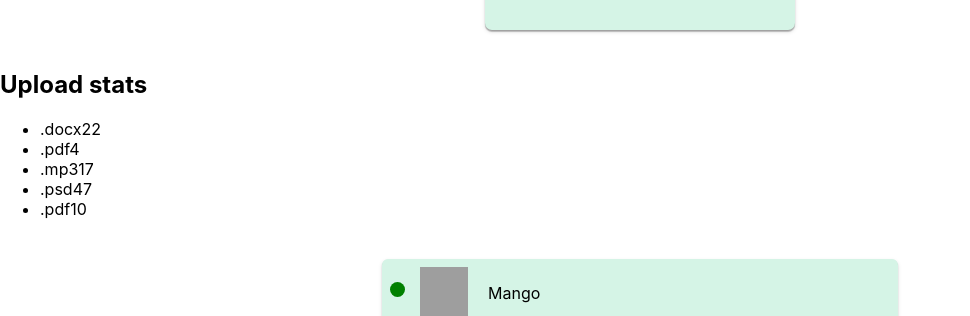
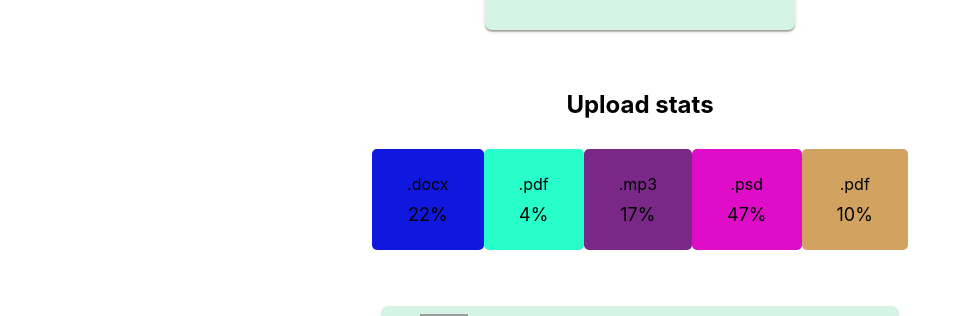
Before and after one commit to KatarzynaCependa/goit-react-hw-01-components, a React (Create React App) app: page / in a window 1280 px wide. Shown: the part 352-668 px from the top of the page, without its empty margins (0-970 px from the left). Built offline with nearby package versions, Linux system fonts and the light colour scheme; grey boxes are pictures that could not be loaded.

Commit message:
Updating styles for task no.2

```diff
--- a/src/components/Statistics/Statistics.jsx
+++ b/src/components/Statistics/Statistics.jsx
@@ -1,15 +1,19 @@
 import PropTypes from 'prop-types';
-// import css from 'components/Statistics/Statistics.module.css';
+import css from 'components/Statistics/Statistics.module.css';
 
 export const Statistics = ({ title, stats }) => {
   return (
-    <section class="statistics">
-      {title && <h2 class="title">{title}</h2>}
-      <ul class="stat-list">
+    <section className={css.statistics}>
+      {title && <h2 className={css.title}>{title}</h2>}
+      <ul className={css.statList}>
         {stats.map(({ id, label, percentage }) => (
-          <li class="item">
-            <span class="label">{label}</span>
-            <span class="percentage">{percentage}</span>
+          <li
+            className={css.item}
+            key={id}
+            style={{ backgroundColor: randomColor() }}
+          >
+            <span>{label}</span>
+            <span className={css.percentage}>{percentage}%</span>
           </li>
         ))}
       </ul>
@@ -22,8 +26,6 @@ Statistics.propTypes = {
   stats: PropTypes.array,
 };
 
-// function getRandomHexColor() {
-//   return `#${Math.floor(Math.random() * 16777215)
-//     .toString(16)
-//     .padStart(6, 0)}`;
-// }
+const randomColor = () => {
+  return `#${Math.floor(Math.random() * 16777215).toString(16)}`;
+};
--- a/src/components/Statistics/Statistics.module.css
+++ b/src/components/Statistics/Statistics.module.css
@@ -0,0 +1,30 @@
+.statistics {
+  display: table;
+  margin: 40px auto;
+  width: 500px;
+}
+
+.title {
+  text-align: center;
+}
+
+.statList {
+  list-style: none;
+  padding: 0;
+  text-align: center;
+  justify-content: space-around;
+  display: flex;
+  margin-top: 30px;
+}
+
+.item {
+  display: flex;
+  flex-direction: column;
+  gap: 10px;
+  padding: 25px 35px;
+  border-radius: 5px;
+}
+
+.percentage {
+  font-size: large;
+}
--- a/src/components/TransactionHistory/TransactionHistory.module.css
+++ b/src/components/TransactionHistory/TransactionHistory.module.css
@@ -16,5 +16,6 @@ td {
 
 tr:hover {
   background-color: #d5f4e6;
+  color: gray;
   cursor: pointer;
 }
```
